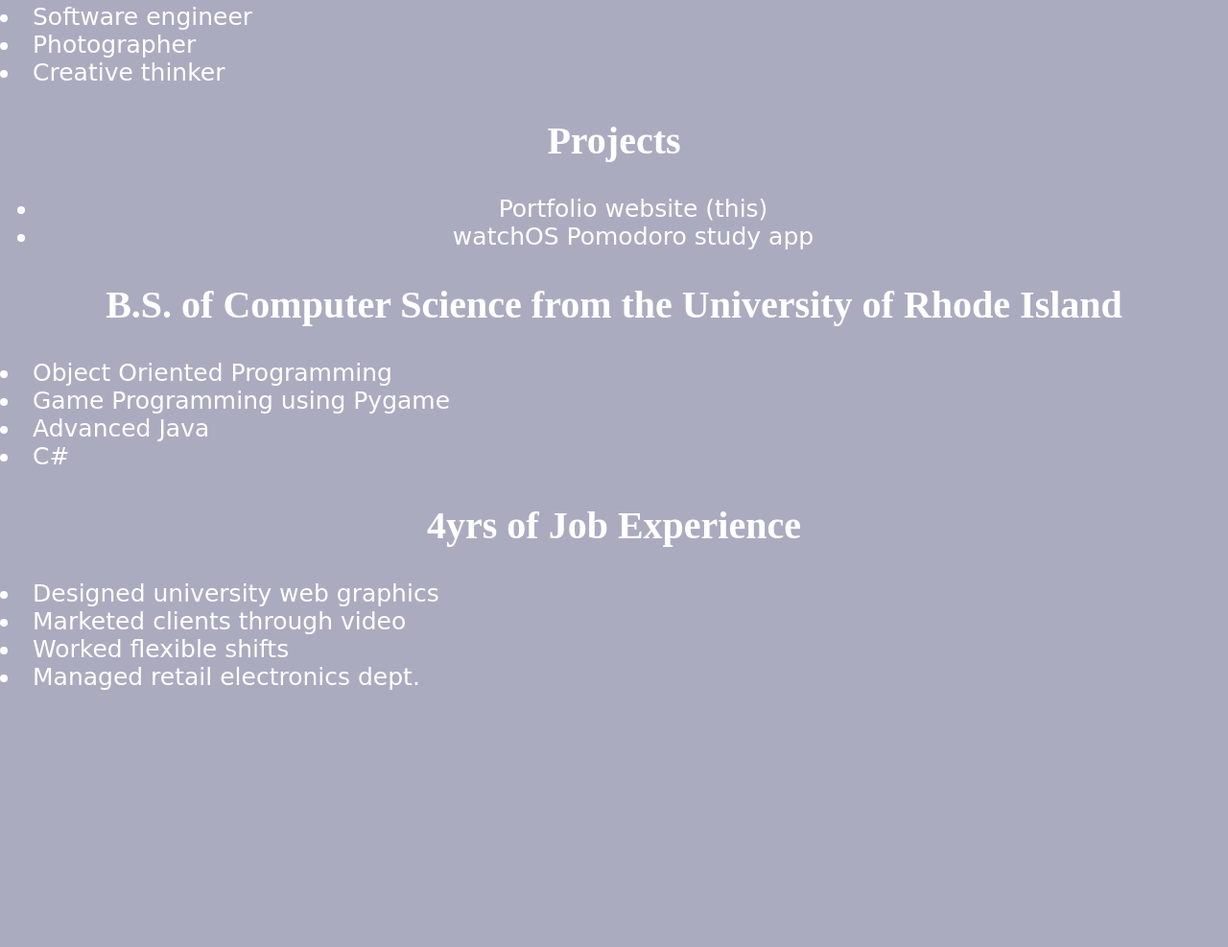
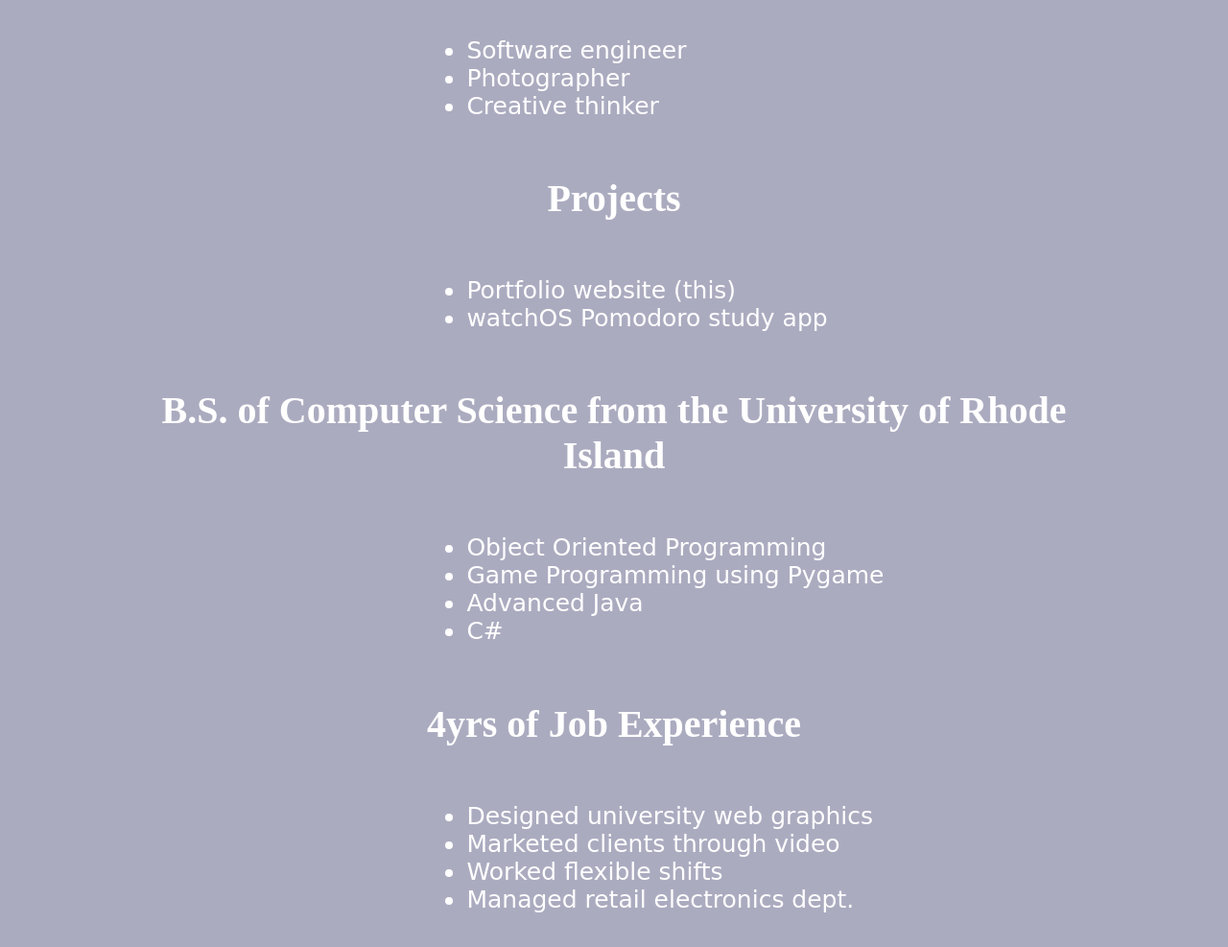
Before and after one commit to NoahV17/portfolio_website, a plain HTML site: page index.html in a window 1280 px wide. Shown: the part 549-1536 px from the top of the page at 96% size. Before the commit the page ends 1269 px from the top, so only its background shows below. Drawn offline with Linux system fonts and the light colour scheme; a web font is replaced by a local one.

Commit message:
better list centering

```diff
--- a/index.html
+++ b/index.html
@@ -50,11 +50,12 @@
     </p>
 </div>
 
-
+<div>
+    <ul>
         <li>Software engineer</li>
         <li>Photographer</li>
         <li>Creative thinker</li>
-
+    </ul>
 
     <h2>Projects</h2>
         <ul>
@@ -63,19 +64,20 @@
         </ul>
 
     <h2>B.S. of Computer Science from the University of Rhode Island</h2>
-
+        <ul>
             <li>Object Oriented Programming</li>
             <li>Game Programming using Pygame</li>
             <li>Advanced Java</li>
             <li>C#</li>
-
+        </ul>
     <h2>4yrs of Job Experience</h2>
-
+        <ul>
             <li>Designed university web graphics</li>
             <li>Marketed clients through video</li>
             <li>Worked flexible shifts</li>
             <li>Managed retail electronics dept.</li>
-
+        </ul>
+</div>
 
 </body>
 </html>
--- a/style.css
+++ b/style.css
@@ -87,11 +87,6 @@ ul.top{
 
 }
 
-ul {
-  text-align: center;
-
-}
-
 li.top{
   float: left; }
 
@@ -105,24 +100,15 @@ li a.top{
   font-weight: 700;
 }
 
-.boxesSmall {
-  width: 40%;
-  padding: 5%;
-  float: left;
-  height: 25vw;
-  margin-left: auto;
-  margin-right: auto;
-  font-size: 2vw;
+ul {
+  align-content: center;
+  display:inline-block;
+  margin-left: 35%;
+  padding: 0px;
+  text-align: left;
 }
-.boxesLarge {
-  width: 40%;
-  padding: 5%;
-  float: left;
-  height: 60vw;
-  margin-left: auto;
-  margin-right: auto;
-  font-size: 2vw;
-}
+
+
 
 .whitesvg {
   filter: invert(100%) sepia(6%) saturate(590%) hue-rotate(326deg) brightness(112%) contrast(100%);
```
Also changed, not shown: 1 other file. Lines whose indentation alone changed are shown as unchanged.
